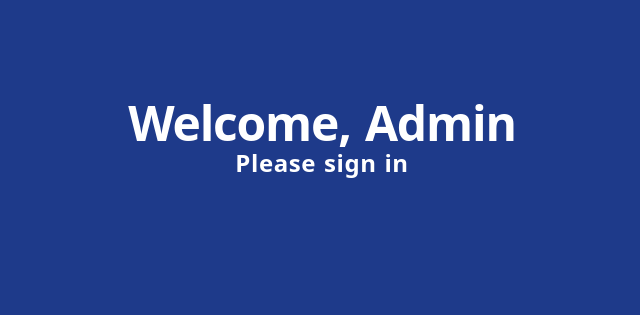
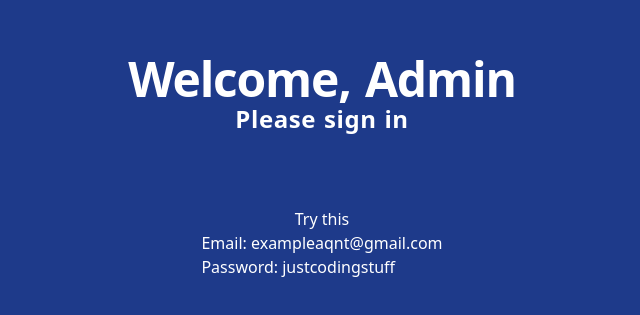
Before and after one commit to tewodrosAe/Shopping_App, a React (Create React App) app in the folder admin/: page /login in a window 1280 px wide. Shown: the part 221-536 px from the top of the page, without its empty margins (318-958 px from the left). Built offline with nearby package versions, Linux system fonts and the light colour scheme.

Commit message:
Update Login.js

```diff
--- a/admin/src/pages/Login.js
+++ b/admin/src/pages/Login.js
@@ -68,6 +68,11 @@ const Login = () => {
             {
                 error && <div className='text-sm font-bold text-center text-red-800 w-100 bg-white/50 rounded-sm p-2 px-10 transition'> *{error} </div>
             }
+            <div>
+                <h3 className='text-center'>Try this</h3>
+                <p>Email: exampleaqnt@gmail.com</p>
+                <p>Password: justcodingstuff</p>
+            </div>
         </div>
     )
 }
```
